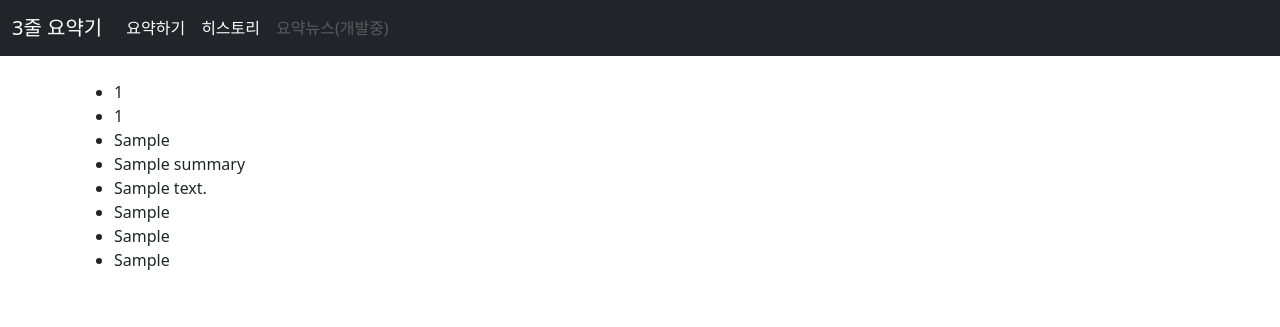
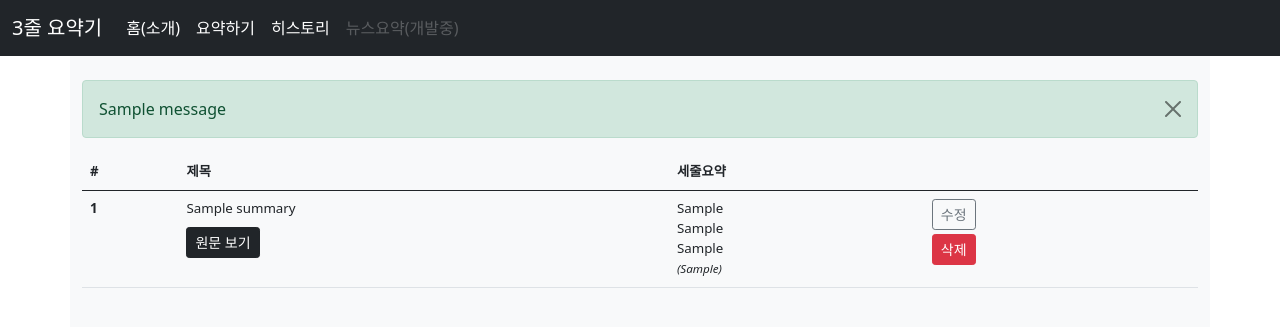
Before and after one commit to Guest-01/ds-section3-project, a Flask app: page /history in a window 1280 px wide. Shown: the top 327 px of the page. Run offline with Flask 2, Linux system fonts and the light colour scheme; tables that the repository leaves empty hold one stand-in row (values such as "Sample post"); one stand-in notice (Sample message) is shown; parts of the project's set-up code (start-up, migrations or seed data) failed here and were passed over.

Commit message:
continue decorating index page (#2)

```diff
--- a/three_line/routes.py
+++ b/three_line/routes.py
@@ -13,42 +13,63 @@ def home():
     return render_template("home.html")
 
 
-@bp.route("/summarize", methods=["POST"])
+@bp.route("/summarize", methods=["GET", "POST"])
 def summarize():
-    title = request.form.get("title")
-    content = request.form.get("content")
+    if request.method == "POST":
+        title = request.form.get("title")
+        content = request.form.get("content")
 
-    if title:
-        result = api_call(content, title=title)
-    else:
-        result = api_call(content)
+        if title:
+            result = api_call(content, title=title)
+        else:
+            result = api_call(content)
 
-    if "summary" in result.keys():  # means success
-        sentences = result["summary"].split("\n")
-        summary = Summary(
-            title=title,
-            content=content,
-            result_1=sentences[0],
-            result_2=sentences[1],
-            result_3=sentences[2],
-        )
-        db.session.add(summary)
-        db.session.commit()
-        for sentence in sentences:
-            flash(sentence)
-    else:  # means error
-        flash(result)
+        if "summary" in result.keys():  # means success
+            sentences = result["summary"].split("\n")
+            summary = Summary(
+                title=title,
+                content=content,
+                result_1=sentences[0],
+                result_2=sentences[1],
+                result_3=sentences[2],
+            )
+            db.session.add(summary)
+            db.session.commit()
+            for sentence in sentences:
+                flash(sentence)
+        else:  # means error
+            # TODO: 에러메시지 한글화
+            flash(result)
 
-    return redirect(url_for("main.home"))
+        return redirect(url_for("main.summarize"))
+    return render_template("summarize.html")
 
 
 @bp.route("/history")
 def history():
-    summaries = Summary.query.all()
+    summaries = Summary.query.order_by(Summary.create_date.desc())
 
     return render_template("history.html", data=summaries)
 
 
-@bp.route("/update")
-def update():
-    pass
+@bp.route("/update/<int:summary_id>", methods=['GET', 'POST'])
+def update(summary_id):
+    summary = Summary.query.get(summary_id)
+    if request.method == 'POST':
+        summary.title = request.form.get("title")
+        summary.result_1 = request.form.get("result_1")
+        summary.result_2 = request.form.get("result_2")
+        summary.result_3 = request.form.get("result_3")
+        summary.modified = "수정됨"
+        db.session.commit()
+        flash(f"{summary_id}번 요약본을 수정하였습니다")
+        return redirect(url_for('main.history'))
+    return render_template('update.html', data=summary)
+
+
+@bp.route("/delete/<int:summary_id>")
+def delete(summary_id):
+    s = Summary.query.get(summary_id)
+    db.session.delete(s)
+    db.session.commit()
+    return redirect(url_for("main.history"))
--- a/three_line/templates/base.html
+++ b/three_line/templates/base.html
@@ -14,22 +14,41 @@
     <nav class="navbar navbar-expand-lg navbar-dark bg-dark">
         <div class="container-fluid">
             <a class="navbar-brand" href="{{url_for('main.home')}}">3줄 요약기</a>
-            <div class="collapse navbar-collapse">
-                <div class="navbar-nav">
-                    <a class="nav-link active" href="{{url_for('main.home')}}">요약하기</a>
-                    <a class="nav-link active" href="{{url_for('main.history')}}">히스토리</a>
-                    <a class="nav-link disabled" href="#" tabindex="-1" aria-disabled="true">요약뉴스(개발중)</a>
-                </div>
+            <button class="navbar-toggler" type="button" data-bs-toggle="collapse" data-bs-target="#navbarNav"
+                aria-controls="navbarNav" aria-expanded="false" aria-label="Toggle navigation">
+                <span class="navbar-toggler-icon"></span>
+            </button>
+            <div class="collapse navbar-collapse" id="navbarNav">
+                <ul class="navbar-nav">
+                    <li class="nav-item">
+                        <a class="nav-link active" href="{{url_for('main.home')}}">홈(소개)</a>
+                    </li>
+                    <li class="nav-item">
+                        <a class="nav-link active" href="{{url_for('main.summarize')}}">요약하기</a>
+                    </li>
+                    <li class="nav-item">
+                        <a class="nav-link active" href="{{url_for('main.history')}}">히스토리</a>
+                    </li>
+                    <li class="nav-item">
+                        <a class="nav-link disabled" href="#" tabindex="-1" aria-disabled="true">뉴스요약(개발중)</a>
+                    </li>
+                </ul>
             </div>
         </div>
     </nav>
-    <div class="container mt-4">
+    <div class="container bg-light py-4">
         {% block content %}
         {% endblock %}
     </div>
     <script src="https://cdn.jsdelivr.net/npm/bootstrap@5.0.2/dist/js/bootstrap.bundle.min.js"
         integrity="sha384-MrcW6ZMFYlzcLA8Nl+NtUVF0sA7MsXsP1UyJoMp4YLEuNSfAP+JcXn/tWtIaxVXM"
         crossorigin="anonymous"></script>
+    <script>
+        var popoverTriggerList = [].slice.call(document.querySelectorAll('[data-bs-toggle="popover"]'))
+        var popoverList = popoverTriggerList.map(function (popoverTriggerEl) {
+            return new bootstrap.Popover(popoverTriggerEl)
+        })
+    </script>
 </body>
 
 </html>
--- a/three_line/templates/history.html
+++ b/three_line/templates/history.html
@@ -5,17 +5,41 @@ history
 {% endblock %}
 
 {% block content %}
-{% for s in data %}
-    <ul>
-        <li>{{s.id}}</li>
-        <li>{{s.create_date}}</li>
-        <li>{{s.modified}}</li>
-        <li>{{s.title}}</li>
-        <li>{{s.content}}</li>
-        <li>{{s.result_1}}</li>
-        <li>{{s.result_2}}</li>
-        <li>{{s.result_3}}</li>
-    </ul>
-    <br>
+{% with messages = get_flashed_messages() %}
+{% if messages %}
+{% for message in messages %}
+<div class="alert alert-success alert-dismissible fade show" role="alert">
+    {{message}}
+    <button type="button" class="btn-close" data-bs-dismiss="alert" aria-label="Close"></button>
+</div>
 {% endfor %}
+{% endif %}
+{% endwith %}
+<table class="table" style="font-size: smaller;">
+    <thead>
+        <tr>
+            <th scope="col">#</th>
+            <th scope="col">제목</th>
+            <th scope="col">세줄요약</th>
+            <th scope="col" style="min-width: 70px;"></th>
+        </tr>
+    </thead>
+    <tbody>
+        {% for s in data %}
+        <tr>
+            <th scope="row">{{s.id}}</th>
+            <td><span>{{s.title}}</span><br>
+                <a tabindex="0" class="btn btn-sm btn-dark mt-2" role="button" data-bs-toggle="popover"
+                    data-bs-trigger="focus" title="{{s.title}}" data-bs-content="{{s.content}}">원문 보기
+                </a>
+            </td>
+            <td>{{s.result_1}}<br>{{s.result_2}}<br>{{s.result_3}}<br><small class="fst-italic">({{s.modified}})</small>
+            </td>
+            <td><a href="{{url_for('main.update', summary_id=s.id)}}"
+                    class="btn btn-sm btn-outline-secondary mb-1">수정</a><br><a
+                    href="{{url_for('main.delete', summary_id=s.id)}}" class="btn btn-sm btn-danger">삭제</a></td>
+        </tr>
+        {% endfor %}
+    </tbody>
+</table>
 {% endblock %}
```
Also changed, not shown: three_line/templates/home.html (+2 -23 lines), three_line/templates/summarize.html (added, +31 -0 lines), three_line/templates/update.html (added, +42 -0 lines).
